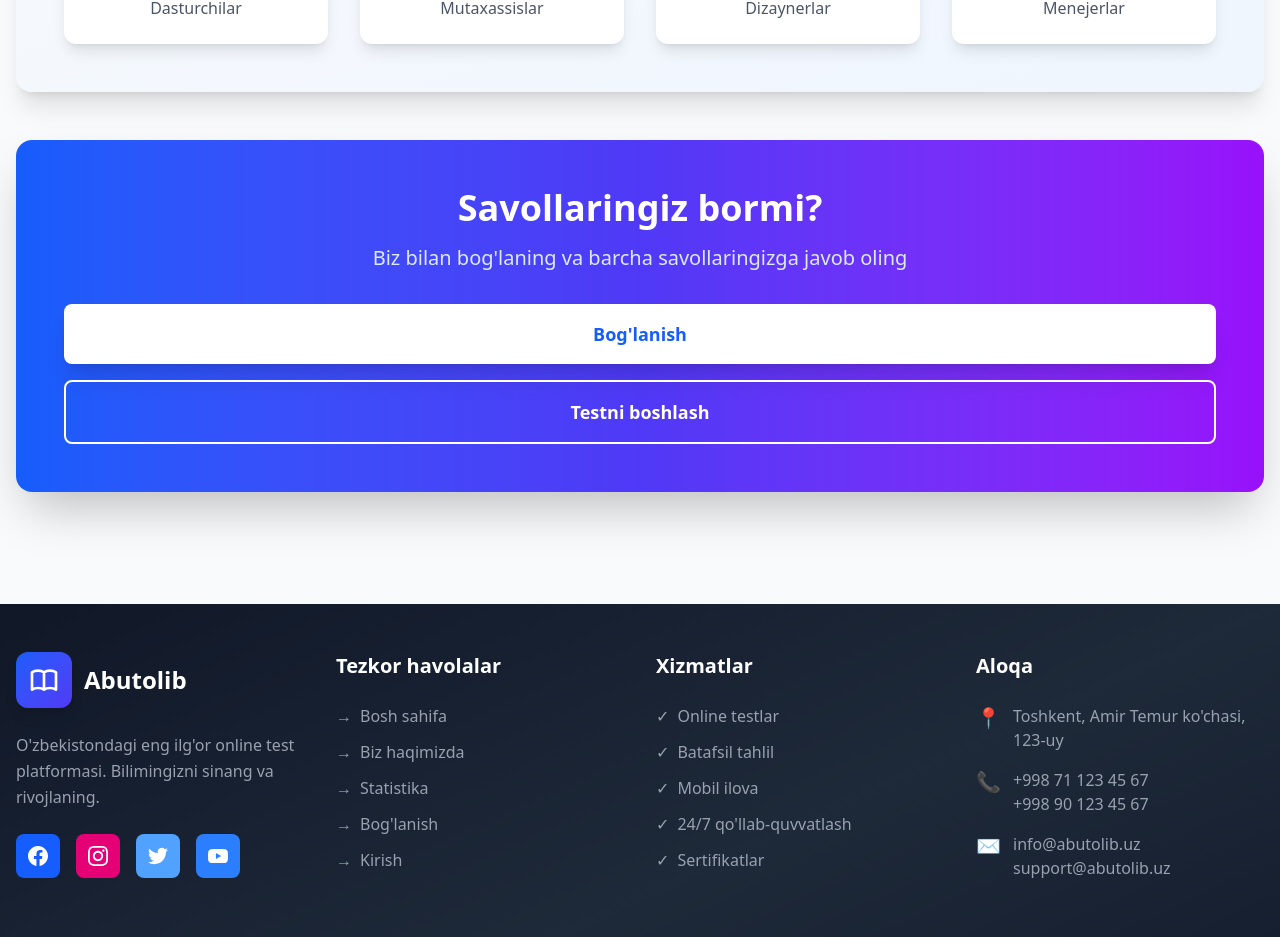
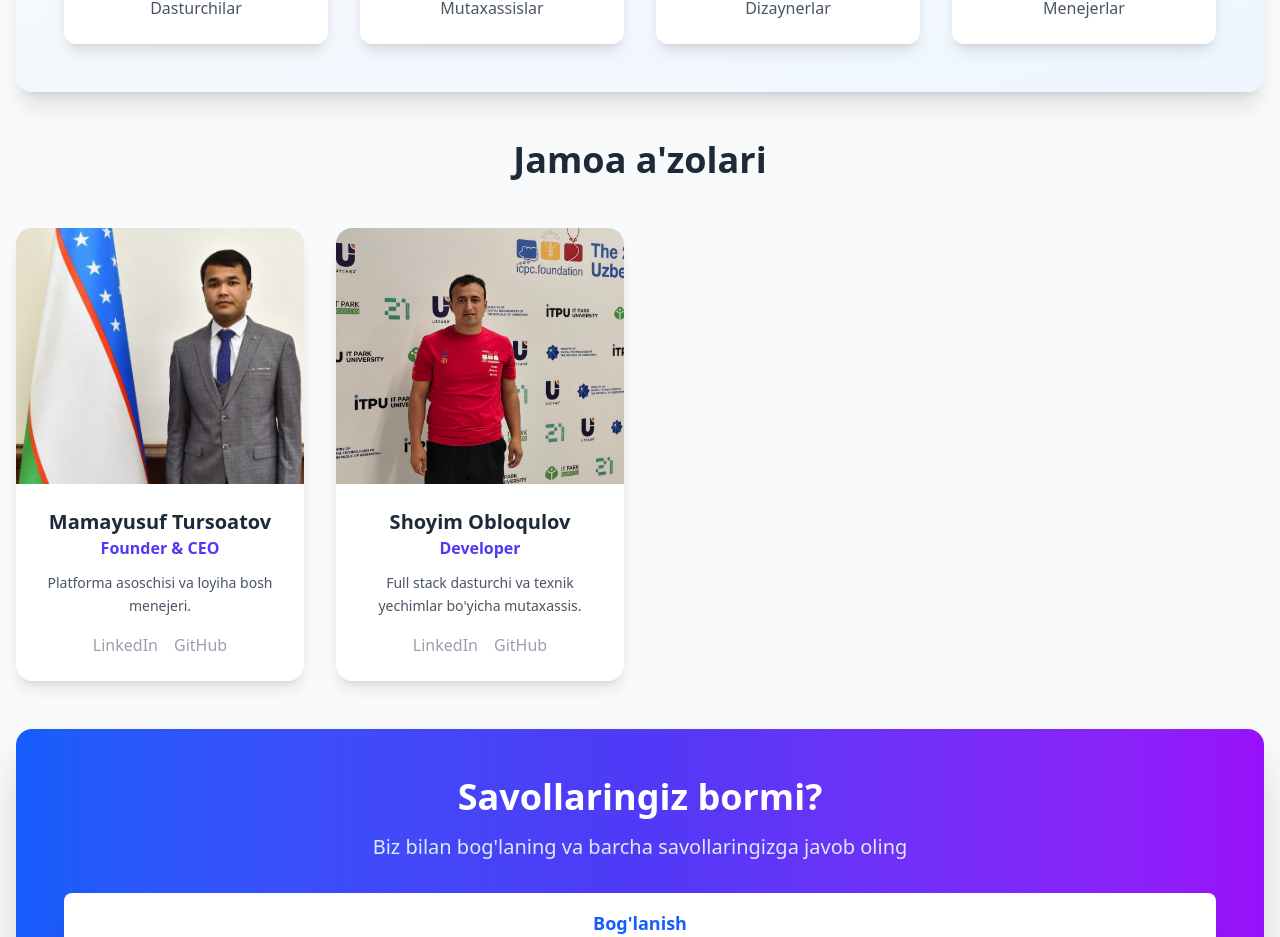
Before and after one commit to shoyimobloqulov/abutolib-front, a Vue app: page /about in a window 1280 px wide. Shown: the part 1918-2855 px from the top of the page. Built offline with nearby package versions, Linux system fonts and the light colour scheme.

Commit message:
Refactor code structure for improved readability and maintainability

```diff
--- a/src/views/AboutView.vue
+++ b/src/views/AboutView.vue
@@ -152,6 +152,65 @@
       </div>
     </section>
 
+    <!-- Team Members -->
+  <section class="mb-12">
+    <h2 class="text-4xl font-bold text-center mb-12 text-gray-800">
+      Jamoa a'zolari
+    </h2>
+
+    <div class="grid sm:grid-cols-2 md:grid-cols-3 lg:grid-cols-4 gap-8">
+        <div
+          v-for="member in team"
+          :key="member.id"
+          class="bg-white rounded-2xl shadow-lg hover:shadow-2xl transition transform hover:-translate-y-2"
+        >
+          <!-- Image -->
+          <div class="overflow-hidden rounded-t-2xl">
+            <img
+              :src="member.image"
+              :alt="member.name"
+              class="w-full h-64 object-cover hover:scale-105 transition duration-300"
+            />
+          </div>
+
+          <!-- Info -->
+          <div class="p-6 text-center">
+            <h3 class="text-xl font-bold text-gray-800">
+              {{ member.name }}
+            </h3>
+            <p class="text-indigo-600 font-semibold mb-3">
+              {{ member.role }}
+            </p>
+            <p class="text-gray-600 text-sm leading-relaxed">
+              {{ member.bio }}
+            </p>
+
+            <!-- Social -->
+            <div class="flex justify-center gap-4 mt-4">
+              <a
+                :href="member.linkedin"
+                target="_blank"
+                rel="noopener"
+                class="text-gray-400 hover:text-blue-600"
+              >
+                LinkedIn
+              </a>
+
+              <a
+                :href="member.github"
+                target="_blank"
+                rel="noopener"
+                class="text-gray-400 hover:text-gray-900"
+              >
+                GitHub
+              </a>
+
+            </div>
+          </div>
+        </div>
+        </div>
+  </section>
+
     <!-- CTA Section -->
     <section class="bg-gradient-to-r from-blue-600 via-indigo-600 to-purple-600 text-white rounded-2xl p-12 text-center shadow-2xl">
       <h2 class="text-4xl font-bold mb-4">Savollaringiz bormi?</h2>
@@ -174,8 +233,30 @@
       </div>
     </section>
   </div>
+
 </template>
 
 <script setup>
 import { RouterLink } from 'vue-router'
+
+const team = [
+  {
+    id: 1,
+    name: "Mamayusuf Tursoatov",
+    role: "Founder & CEO",
+    linkedin: "https://www.linkedin.com/in/mamayusuf-tursoatov-3b7245234/",
+    github: "https://github.com/mamayusuf-tursoatov",
+    bio: "Platforma asoschisi va loyiha bosh menejeri.",
+    image: new URL('@/assets/images/team/photo_2025-12-23_17-01-22.jpg', import.meta.url).href
+  },
+  {
+    id: 2,
+    name: "Shoyim Obloqulov",
+    role: "Developer",
+    linkedin: "https://www.linkedin.com/in/shoyim-obloqulov-5b7245234/",
+    github: "https://github.com/shoyimobloqulov",
+    bio: "Full stack dasturchi va texnik yechimlar bo'yicha mutaxassis.",
+    image: new URL('@/assets/images/team/photo_2025-12-17_16-29-13.jpg', import.meta.url).href
+  },
+]
 </script>
```
Also changed, not shown: src/assets/images/team/photo_2025-12-17_16-29-13.jpg (added), src/assets/images/team/photo_2025-12-23_17-01-22.jpg (added).
